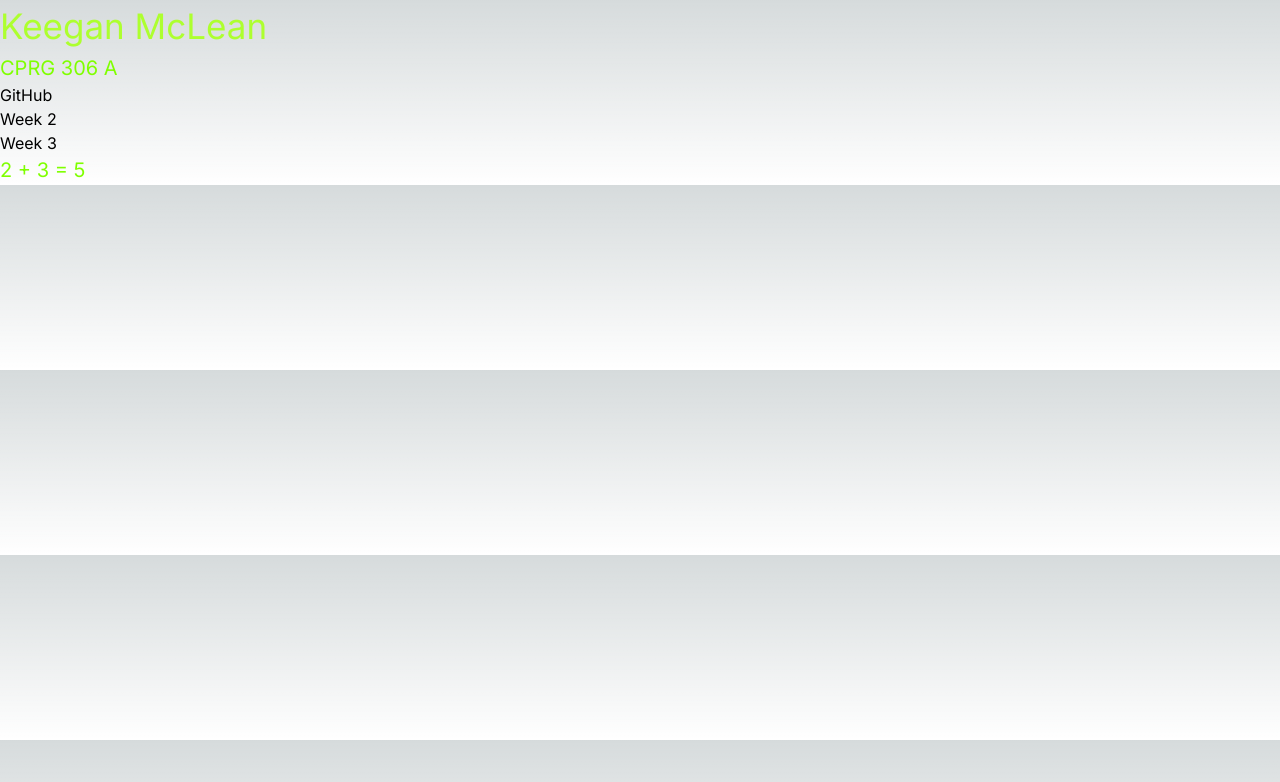
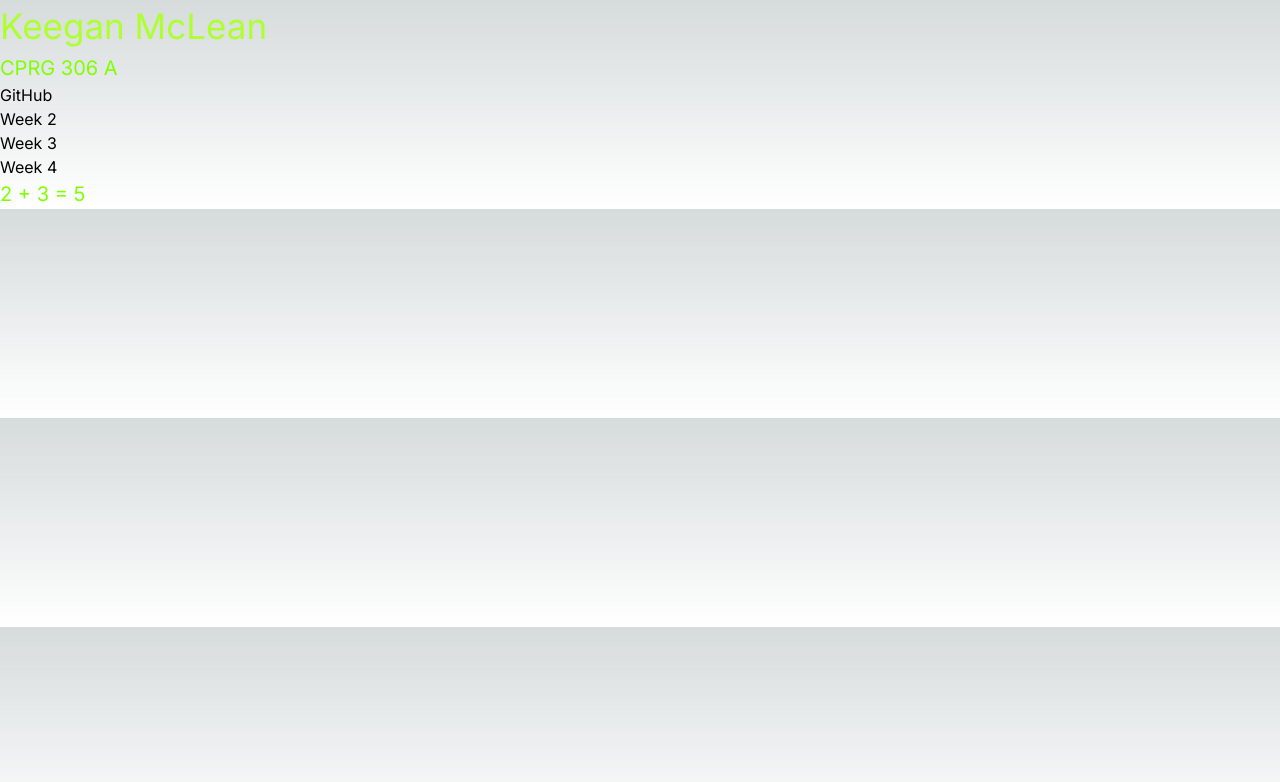
Before and after one commit to KeeganM22/CPRG306-Assignments, a Next.js app: page / in a window 1280 px wide. Shown: the top 782 px of the page. Built offline with nearby package versions, Linux system fonts and the light colour scheme.

Commit message:
week 4 started and worked on

```diff
--- a/app/page.js
+++ b/app/page.js
@@ -9,6 +9,9 @@ export default function Home() {
         <div>
         <Link href="\week3">Week 3</Link>
         </div>
+        <div>
+        <Link href="\week4">Week 4</Link>
+        </div>
         <h2> 2 + 3 = {Add(2, 3)}</h2>
     </>
   );
--- a/app/week3/item-list.js
+++ b/app/week3/item-list.js
@@ -110,7 +110,7 @@ export default function ItemList() {
         </div>
         <div>
           <Item name={item12.name} quantity={item12.quantity} category={item12.category}></Item>
-        </div>
+        </div>z
         </>
 
       )
--- a/app/week3/page.js
+++ b/app/week3/page.js
@@ -3,7 +3,9 @@ import ItemList from "./item-list";
 
 export default function ShoppingList() {
     return (
+        <div>
         <ItemList></ItemList>
+        </div>
     );
 
 }
```
Also changed, not shown: app/week4/new-item.js (added), app/week4/page.js (added).
